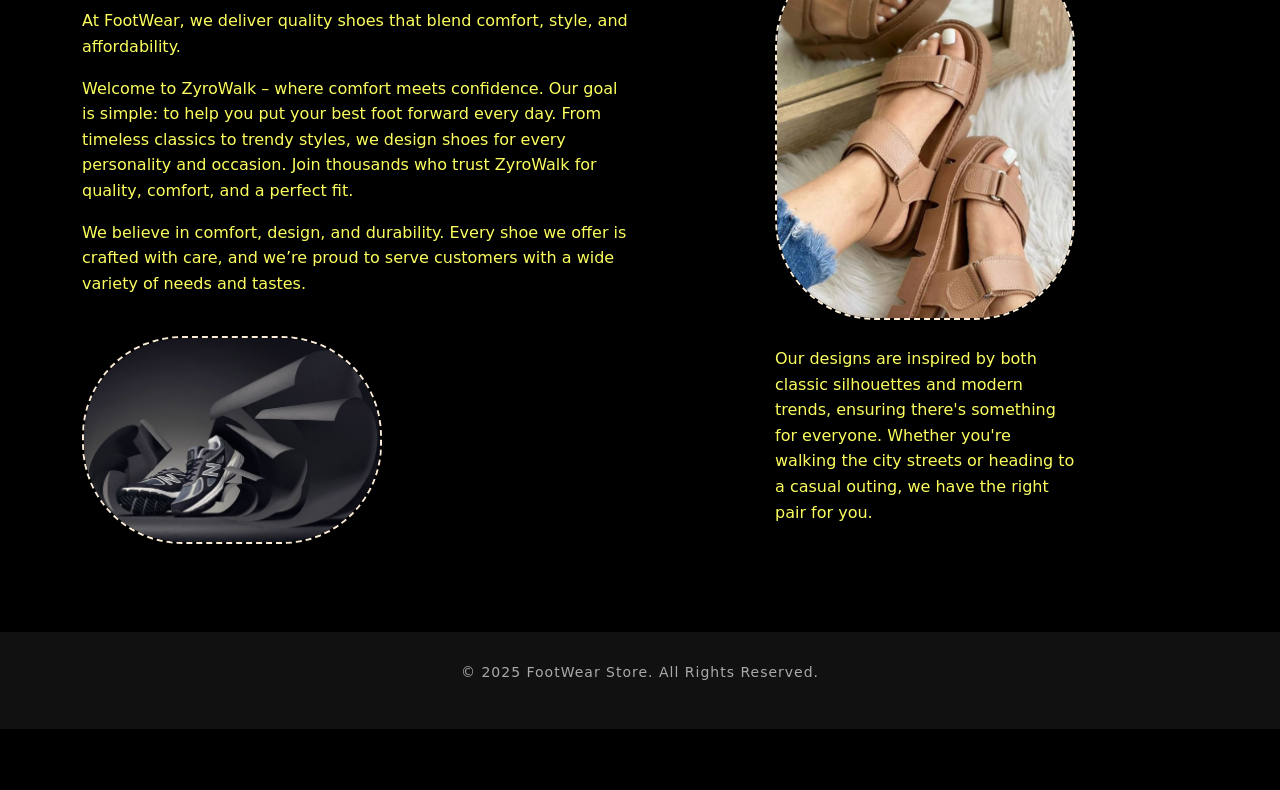
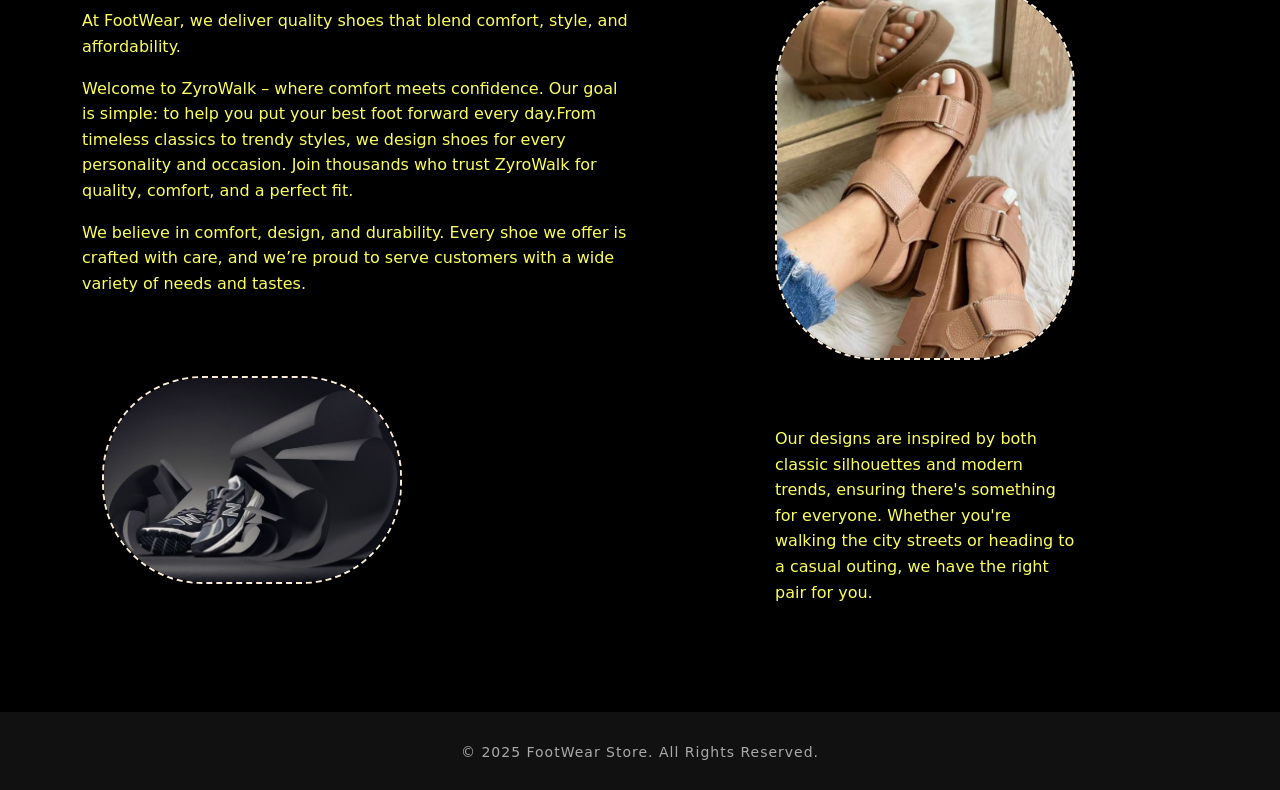
Before and after one commit to Dhesiga30/Footwear, a plain HTML site: page about.html in a window 1280 px wide. Shown: the part 178-968 px from the top of the page. Before the commit the page ends 907 px from the top, so only its background shows below. Drawn offline with nearby package versions, Linux system fonts and the light colour scheme.

Commit message:
fic the web

```diff
--- a/about.css
+++ b/about.css
@@ -83,10 +83,12 @@ body {
   background-color: #000;
   color: #fcff5d;
 }
+
 .img img{
   width: 100%;
   max-width: 300px;
-  margin: auto;
+  margin: 40px 20px;
+  gap:20px;
   border-radius: 100px;
   border-color: antiquewhite;
   border-width: 2px;
@@ -96,6 +98,7 @@ body {
 .img img {
   width: 100%;
   max-width: 300px;
+  padding-top: auto;
   border-radius: 100px;
   border: 2px dashed antiquewhite;
 }
--- a/about.html
+++ b/about.html
@@ -35,9 +35,7 @@
         <div>
           <h2 class="mb-4">About Us</h2>
           <p class="mb-3">At FootWear, we deliver quality shoes that blend comfort, style, and affordability.</p>
-          <p>Welcome to ZyroWalk – where comfort meets confidence. Our goal is simple: to help you put your best foot forward every day.
-
-From timeless classics to trendy styles, we design shoes for every personality and occasion. Join thousands who trust ZyroWalk for quality, comfort, and a perfect fit.</p>
+          <p>Welcome to ZyroWalk – where comfort meets confidence. Our goal is simple: to help you put your best foot forward every day.From timeless classics to trendy styles, we design shoes for every personality and occasion. Join thousands who trust ZyroWalk for quality, comfort, and a perfect fit.</p>
           <p>We believe in comfort, design, and durability. Every shoe we offer is crafted with care, and we’re proud to serve customers with a wide variety of needs and tastes.</p>
         </div>
         <div class="img mt-4">
@@ -50,7 +48,7 @@ From timeless classics to trendy styles, we design shoes for every personality a
         <div class="img mb-3">
           <img src="images/img4.jpg" alt="About Us">
         </div>
-        <div class="img-text text-center text-md-start">
+        <div class="img-text justify-content-between text-md-start">
           <p class="extra-text">
             Our designs are inspired by both classic silhouettes and modern trends, ensuring there's something for everyone. Whether you're walking the city streets or heading to a casual outing, we have the right pair for you.
           </p>
```
